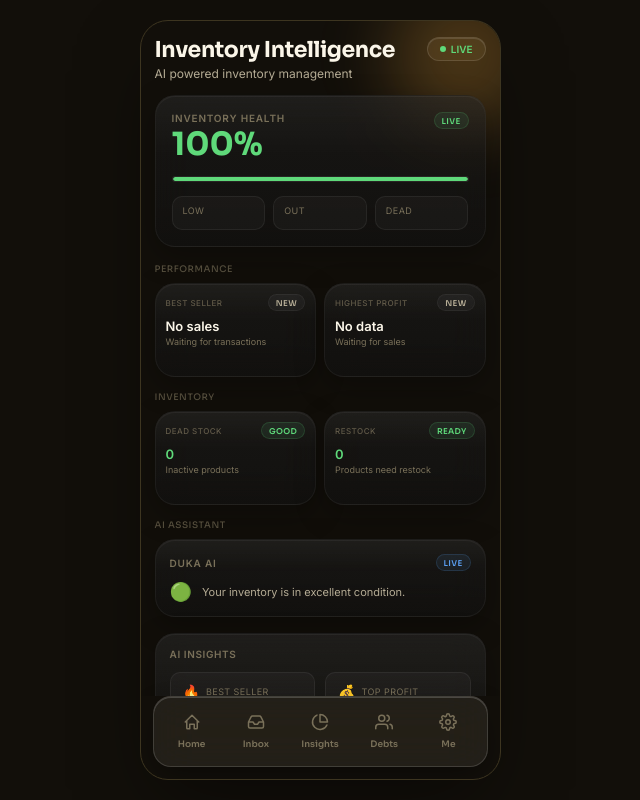
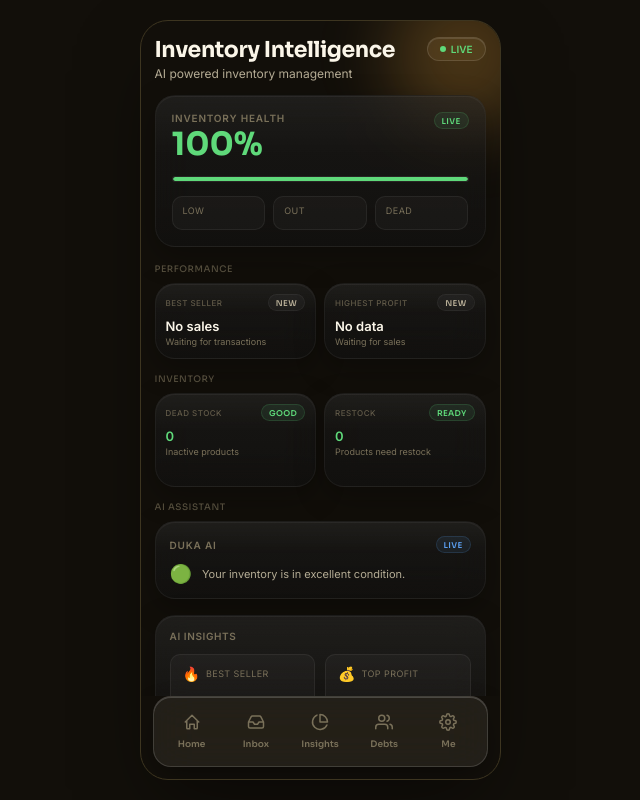
Before and after one commit to bred9702-svg/Duka-app-fin, a React (Vite) app: page /inventory in a window 1280 px wide. Shown: the whole page, without its empty margins (320-960 px from the left). Built offline with nearby package versions, Linux system fonts and the light colour scheme; no server answers; the database is empty.

Commit message:
Update HighestProfitCard.jsx

```diff
--- a/src/components/inventory/HighestProfitCard.jsx
+++ b/src/components/inventory/HighestProfitCard.jsx
@@ -8,7 +8,7 @@ export default function HighestProfitCard({
 }) {
   if (!highestProfit) {
     return (
-      <SectionCard height={compact ? 94 : 150}>
+      <SectionCard height={compact ? 76 : 110}>
         <CardHeader
           title="Highest Profit"
           badge="NEW"
@@ -27,7 +27,7 @@ export default function HighestProfitCard({
 
   return (
     <SectionCard
-      height={compact ? 94 : 150}
+      height={compact ? 76 : 110}
     >
       <CardHeader
         title="Highest Profit"
```
